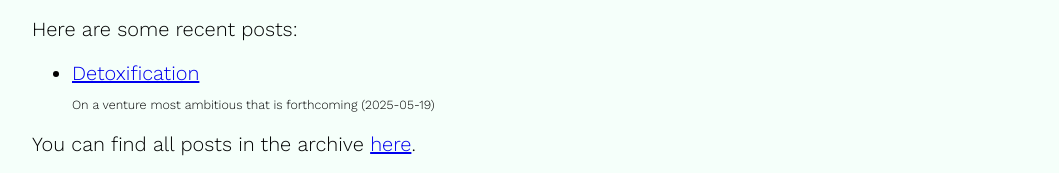
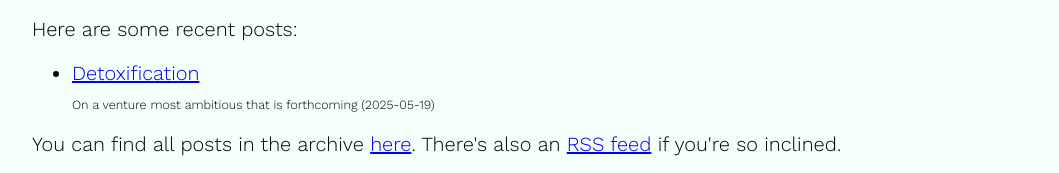
Before and after one commit to ecxyzzy/eddychen.ca, an Astro site in the folder apps/site/: page / in a window 1280 px wide. Shown: the part 750-923 px from the top of the page, without its empty margins (108-1167 px from the left). Built offline with nearby package versions, Linux system fonts and the light colour scheme; Astro itself is replaced by a stand-in of ours.

Commit message:
chore: add ref to rss feed (thanks dante)

```diff
--- a/apps/site/src/pages/index.astro
+++ b/apps/site/src/pages/index.astro
@@ -79,7 +79,11 @@
       )
     }
   </ul>
-  <p>You can find all posts in the archive <a href="/blog">here</a>.</p>
+  <p>
+    You can find all posts in the archive <a href="/blog">here</a>. There's also an <a
+      href="/rss.xml">RSS feed</a
+    > if you're so inclined.
+  </p>
   <p>If you enjoy what I write about, you'll probably also enjoy my friends' websites:</p>
   <ul>
     <li><a href="https://alexanderliu.com">Alexander Liu</a></li>
```
